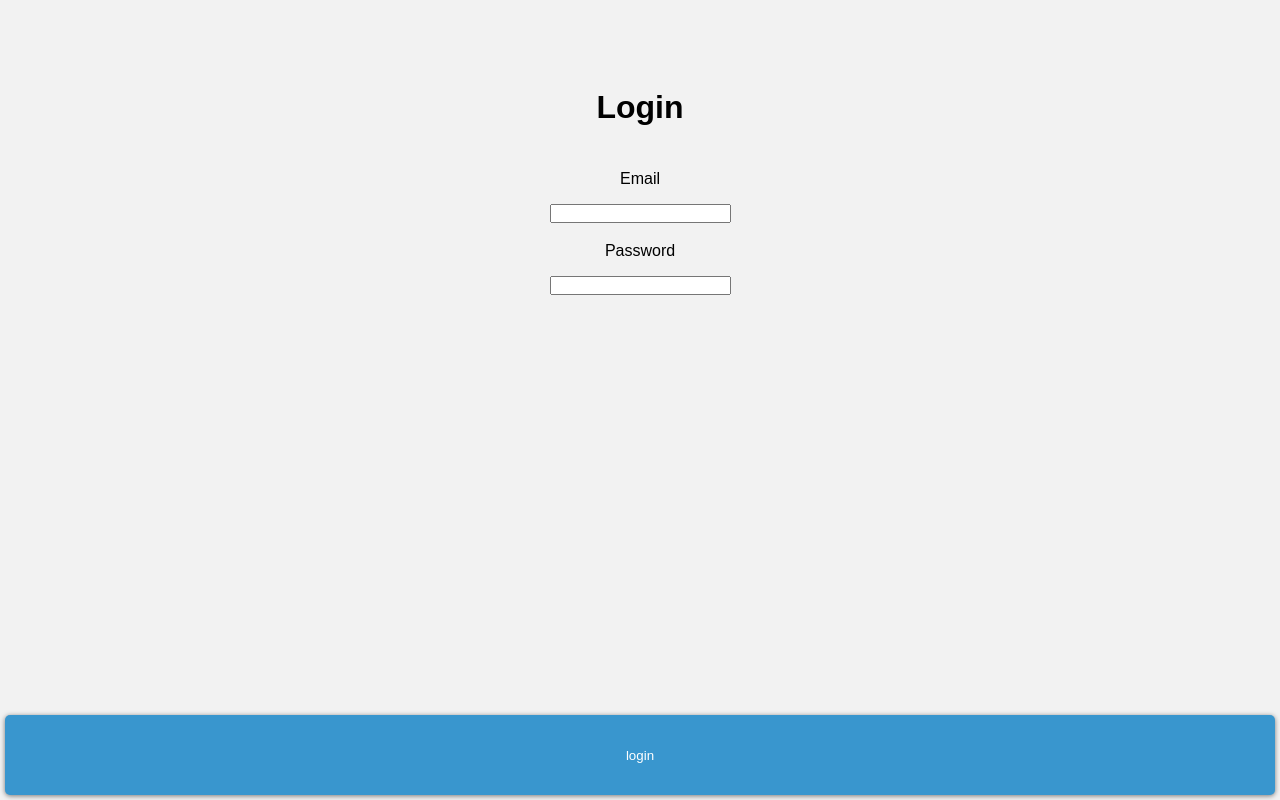
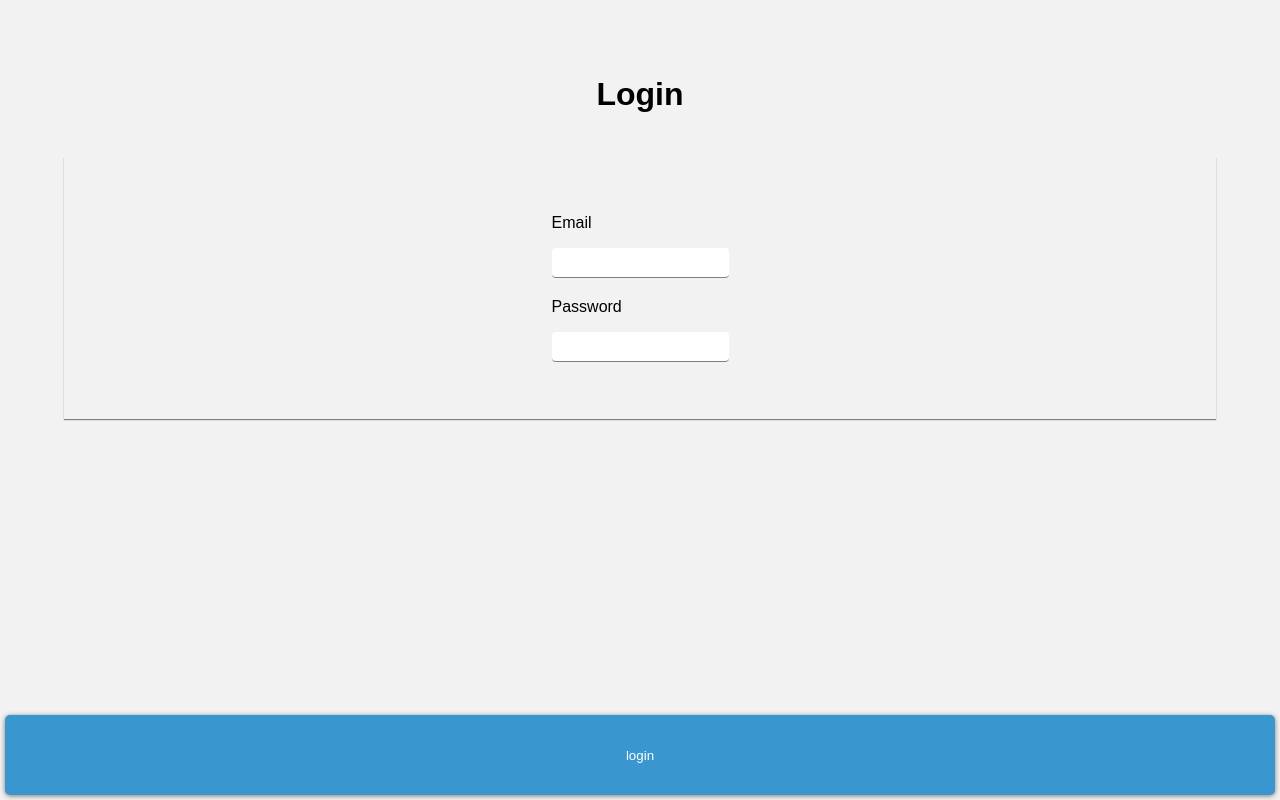
Before and after one commit to EquipoGenerico1/Kappagle-Frontend, a Vue app: page /#/login in a window 1280 px wide. Built offline with nearby package versions, Linux system fonts and the light colour scheme.

Commit message:
Improved style

```diff
--- a/src/views/Login.vue
+++ b/src/views/Login.vue
@@ -1,7 +1,7 @@
 <template>
   <div class="login">
+    <h1>Login</h1>
     <div class="user-pass">
-      <h1>Login</h1>
         <div class="login-email">
           <label>Email</label>
           <div class="input email">
@@ -67,6 +67,9 @@ export default {
 }
 /**/
 h1 {
+  display: flex;
+  width: 100%;
+  justify-content: center;
   font-weight: 700;
   text-align: center;
   line-height: 1.5em;
@@ -79,7 +82,7 @@ h1 {
   flex-wrap: wrap;
   justify-content: center;
   align-content: center;
-  padding: 6%;
+  padding: 5%;
   margin: 0;
 }
 .login-email {
@@ -87,7 +90,25 @@ h1 {
 }
 label {
   display: flex;
-  justify-content: center;
   margin-bottom: 1em;
 }
+
+.user-pass {
+  padding: 5%;
+  box-shadow: 0px 1px 1px gray;
+  width: 100%;
+  display: flex;
+  flex-direction: column;
+  align-items: center;
+}
+input {
+  border: none;
+  border-bottom: 1px solid gray;
+  border-radius: 4px;
+  height: 30px;
+}
+input:focus {
+  border: 1px solid #555;
+}
+
 </style>
```
